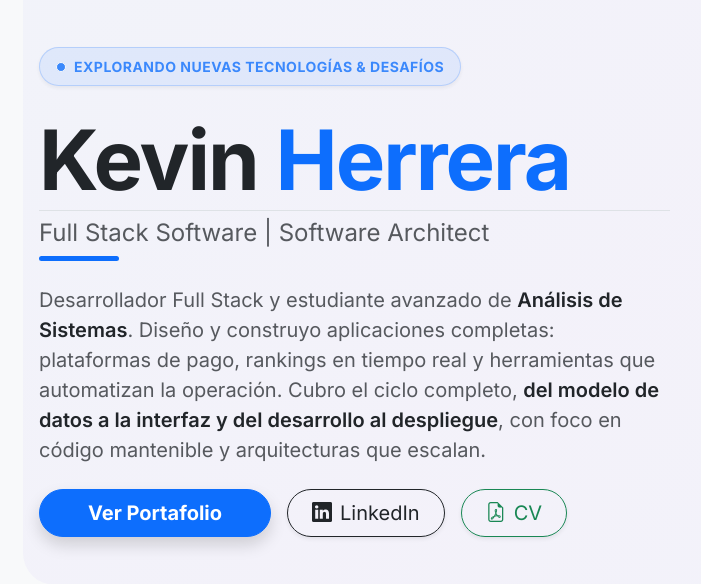
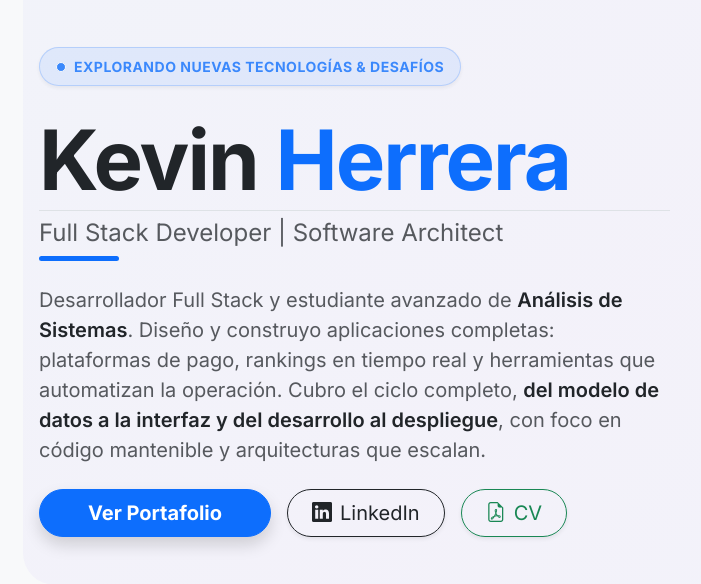
Before and after one commit to kvnn04/django-docker-nginx-portfolio, a Django app: page / in a window 1280 px wide. Shown: the part 105-689 px from the top of the page, without its empty margins (43-744 px from the left). Run offline with Django 5.2, Linux system fonts and the light colour scheme.

Commit message:
feat: subtitulo hero a Full Stack Developer

```diff
--- a/main/templates/main/index.html
+++ b/main/templates/main/index.html
@@ -16,7 +16,7 @@
             </div>
 
             <h1 class="display-1 fw-bold mb-0">Kevin <span class="text-primary">Herrera</span></h1>
-            <p class="h4 text-muted border-top pt-2 fw-normal">Full Stack Software | Software Architect</p>
+            <p class="h4 text-muted border-top pt-2 fw-normal">Full Stack Developer | Software Architect</p>
 
             <div class="mb-4 border-bottom border-primary border-5 rounded" style="width: 80px;"></div>
 
```
